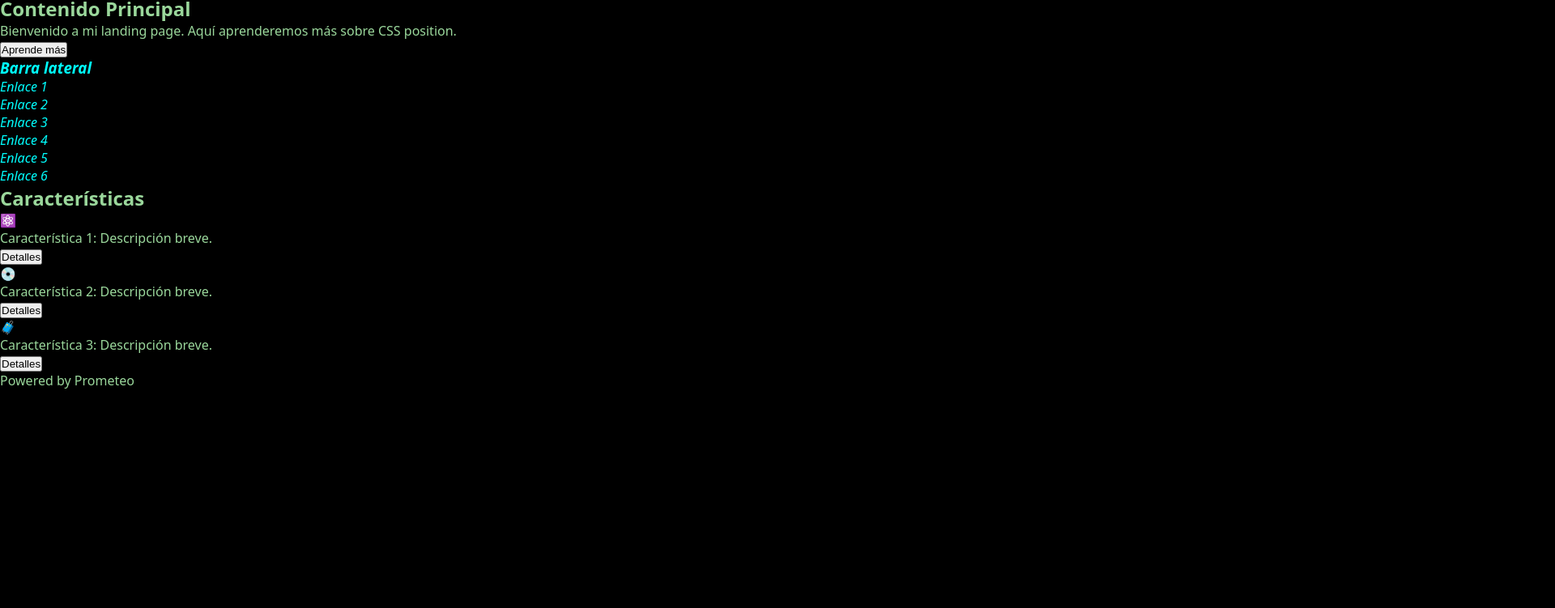
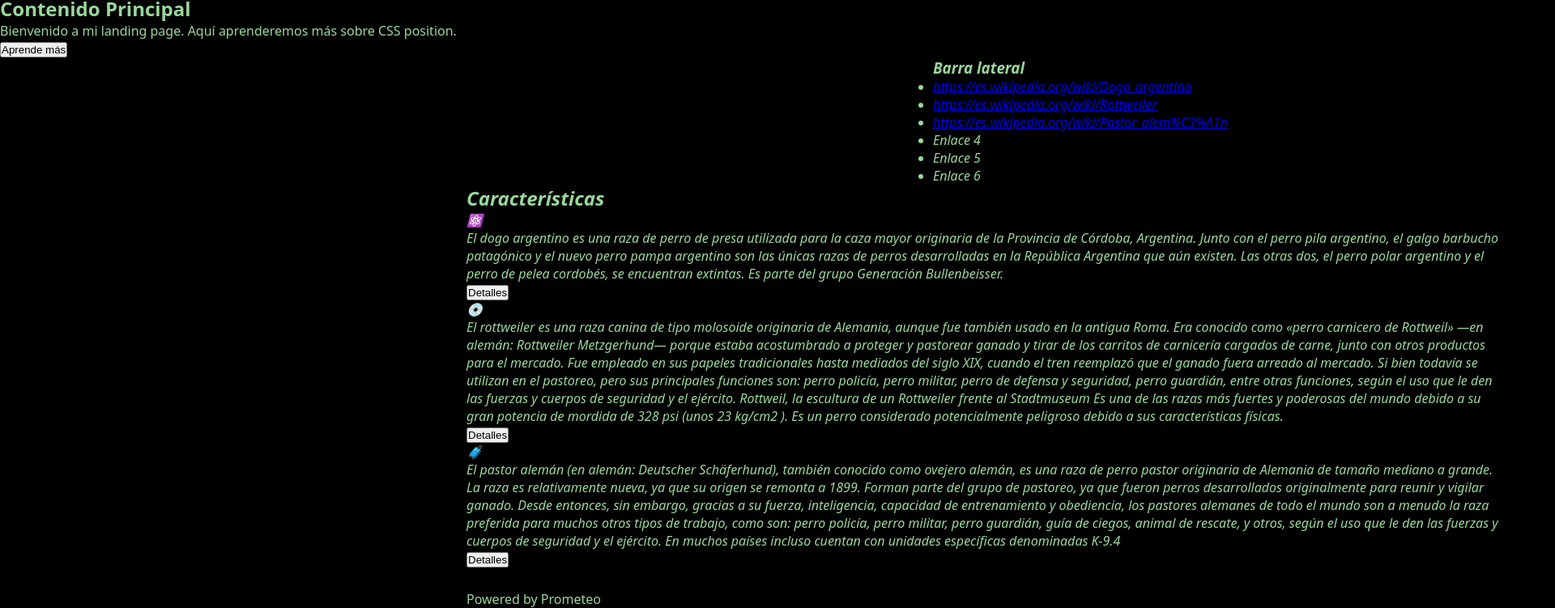
Before and after one commit to Klamthur/entrega_posicionamiento, a plain HTML site: page index.html in a window 1280 px wide. Shown: the part 49-800 px from the top of the page at 81% size, 1920 px wide, since content can reach past the window. Drawn offline with Linux system fonts and the light colour scheme.

Commit message:
R_03
Seguimos de pruebas

```diff
--- a/index.html
+++ b/index.html
@@ -4,11 +4,11 @@
     <meta charset="UTF-8" />
     <meta name="viewport" content="width=device-width, initial-scale=1.0" />
     <link rel="stylesheet" href="./styles.css" />
-    <title>Landing Page</title>
+    <title>Razas de perros</title>
   </head>
   <body>
     <header>
-      <h1>Landing Page</h1>
+      <h1>UN MUNDO DE PERROS</h1>
     </header>
     <main>
       <section class="content">
@@ -22,9 +22,21 @@
       <aside class="sidebar">
         <h3>Barra lateral</h3>
         <ul>
-          <li>Enlace 1</li>
-          <li>Enlace 2</li>
-          <li>Enlace 3</li>
+          <li>
+            <a href="https://es.wikipedia.org/wiki/Dogo_argentino"
+              >https://es.wikipedia.org/wiki/Dogo_argentino</a
+            >
+          </li>
+          <li>
+            <a href="https://es.wikipedia.org/wiki/Rottweiler"
+              >https://es.wikipedia.org/wiki/Rottweiler</a
+            >
+          </li>
+          <li>
+            <a href="https://es.wikipedia.org/wiki/Pastor_alem%C3%A1n">
+              https://es.wikipedia.org/wiki/Pastor_alem%C3%A1n</a
+            >
+          </li>
           <li>Enlace 4</li>
           <li>Enlace 5</li>
           <li>Enlace 6</li>
@@ -35,18 +47,59 @@
       <h2>Características</h2>
       <div class="feature">
         <span>⚛️</span>
-        <p>Característica 1: Descripción breve.</p>
+        <p>
+          El dogo argentino es una raza de perro de presa utilizada para la caza
+          mayor originaria de la Provincia de Córdoba, Argentina. Junto con el
+          perro pila argentino, el galgo barbucho patagónico y el nuevo perro
+          pampa argentino son las únicas razas de perros desarrolladas en la
+          República Argentina que aún existen. Las otras dos, el perro polar
+          argentino y el perro de pelea cordobés, se encuentran extintas. Es
+          parte del grupo Generación Bullenbeisser.
+        </p>
         <button>Detalles</button>
       </div>
       <div class="feature">
         <span>💿</span>
-        <p>Característica 2: Descripción breve.</p>
+        <p>
+          El rottweiler es una raza canina de tipo molosoide originaria de
+          Alemania, aunque fue también usado en la antigua Roma. Era conocido
+          como «perro carnicero de Rottweil» —en alemán: Rottweiler Metzgerhund—
+          porque estaba acostumbrado a proteger y pastorear ganado y tirar de
+          los carritos de carnicería cargados de carne, junto con otros
+          productos para el mercado. Fue empleado en sus papeles tradicionales
+          hasta mediados del siglo XIX, cuando el tren reemplazó que el ganado
+          fuera arreado al mercado. Si bien todavía se utilizan en el pastoreo,
+          pero sus principales funciones son: perro policía, perro militar,
+          perro de defensa y seguridad, perro guardián, entre otras funciones,
+          según el uso que le den las fuerzas y cuerpos de seguridad y el
+          ejército. Rottweil, la escultura de un Rottweiler frente al
+          Stadtmuseum Es una de las razas más fuertes y poderosas del mundo
+          debido a su gran potencia de mordida de 328 psi (unos 23 kg/cm2 ). Es
+          un perro considerado potencialmente peligroso debido a sus
+          características físicas.
+        </p>
         <button>Detalles</button>
       </div>
       <div class="feature">
         <span>🧳</span>
-        <p>Característica 3: Descripción breve.</p>
+        <p>
+          El pastor alemán (en alemán: Deutscher Schäferhund), también conocido
+          como ovejero alemán, es una raza de perro pastor originaria de
+          Alemania de tamaño mediano a grande. La raza es relativamente nueva,
+          ya que su origen se remonta a 1899. Forman parte del grupo de
+          pastoreo, ya que fueron perros desarrollados originalmente para reunir
+          y vigilar ganado. Desde entonces, sin embargo, gracias a su fuerza,
+          inteligencia, capacidad de entrenamiento y obediencia, los pastores
+          alemanes de todo el mundo son a menudo la raza preferida para muchos
+          otros tipos de trabajo, como son: perro policía, perro militar, perro
+          guardián, guía de ciegos, animal de rescate, y otros, según el uso que
+          le den las fuerzas y cuerpos de seguridad y el ejército. En muchos
+          países incluso cuentan con unidades específicas denominadas K-9.4
+        </p>
         <button>Detalles</button>
+      </div>
+      <div class="feature">
+        <span></span>
       </div>
     </section>
     <footer>
--- a/styles.css
+++ b/styles.css
@@ -17,13 +17,22 @@ body {
 header {
   background: linear-gradient(
     to right,
-    rgba(75, 75, 75, 0.459),
-    rgba(209, 207, 207, 0.623)
+    rgba(71, 163, 159, 0.459),
+    rgba(72, 197, 134, 0.623)
   );
 }
 .sidebar {
   font-style: oblique;
-  color: aqua;
+  position: relative;
+  left: 90%;
+}
+.features {
+  font-style: italic;
+  position: relative;
+  left: 45%;
 }
 footer {
+  position: fixed;
+  bottom: 0%;
+  left: 45%;
 }
```
